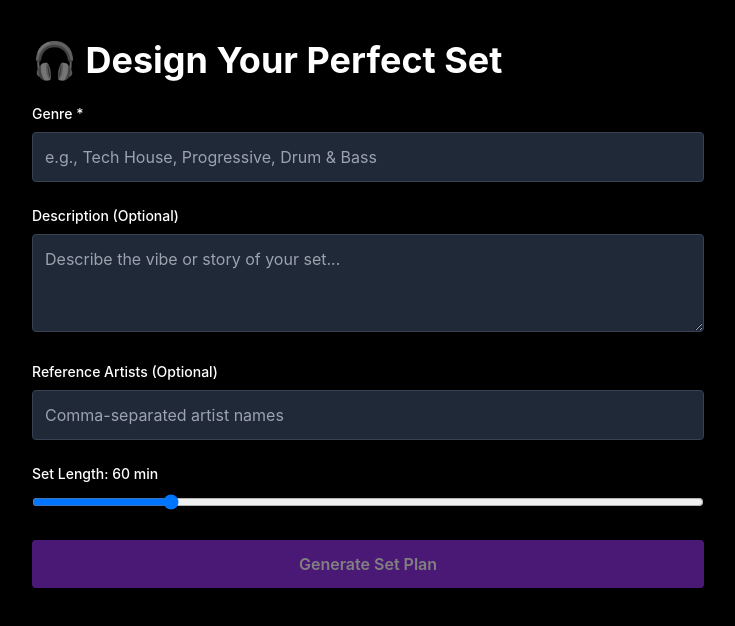
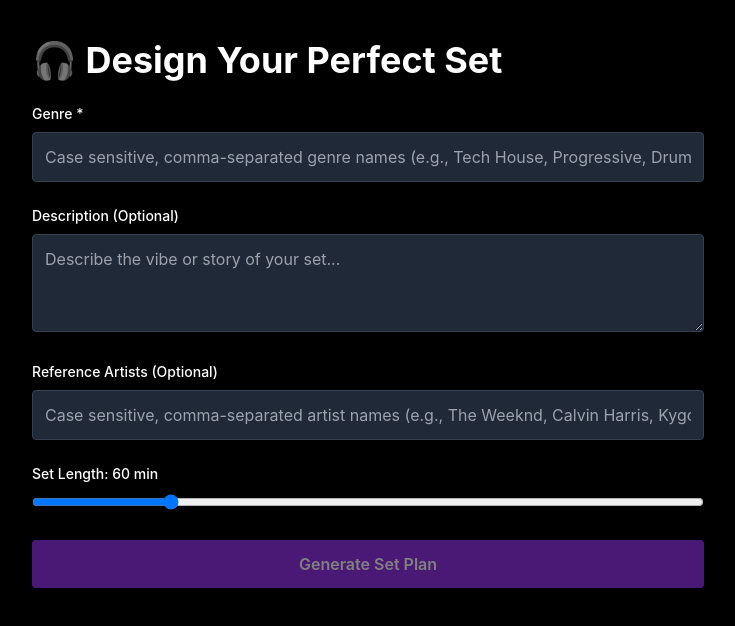
Before and after one commit to ajnavaleza/SetPlanner.io, a React (Create React App) app: page /create in a window 1280 px wide. Shown: the top 626 px of the page, without its empty margins (272-1007 px from the left). Built offline with nearby package versions, Linux system fonts and the light colour scheme.

Commit message:
fixed placeholders

```diff
--- a/src/pages/CreateSetPlan.jsx
+++ b/src/pages/CreateSetPlan.jsx
@@ -115,7 +115,7 @@ export default function CreateSetPlan() {
             <label className="block text-sm mb-2 font-medium">Genre *</label>
             <input
               className="w-full p-3 rounded bg-gray-800 border border-gray-700"
-              placeholder="e.g., Tech House, Progressive, Drum & Bass"
+              placeholder="Case sensitive, comma-separated genre names (e.g., Tech House, Progressive, Drum & Bass)"
               value={genre}
               onChange={e => setGenre(e.target.value)}
             />
@@ -136,7 +136,7 @@ export default function CreateSetPlan() {
             <label className="block text-sm mb-2 font-medium">Reference Artists (Optional)</label>
             <input
               className="w-full p-3 rounded bg-gray-800 border border-gray-700"
-              placeholder="Comma-separated artist names"
+              placeholder="Case sensitive, comma-separated artist names (e.g., The Weeknd, Calvin Harris, Kygo)"
               value={referenceArtists}
               onChange={e => setReferenceArtists(e.target.value)}
             />
```
